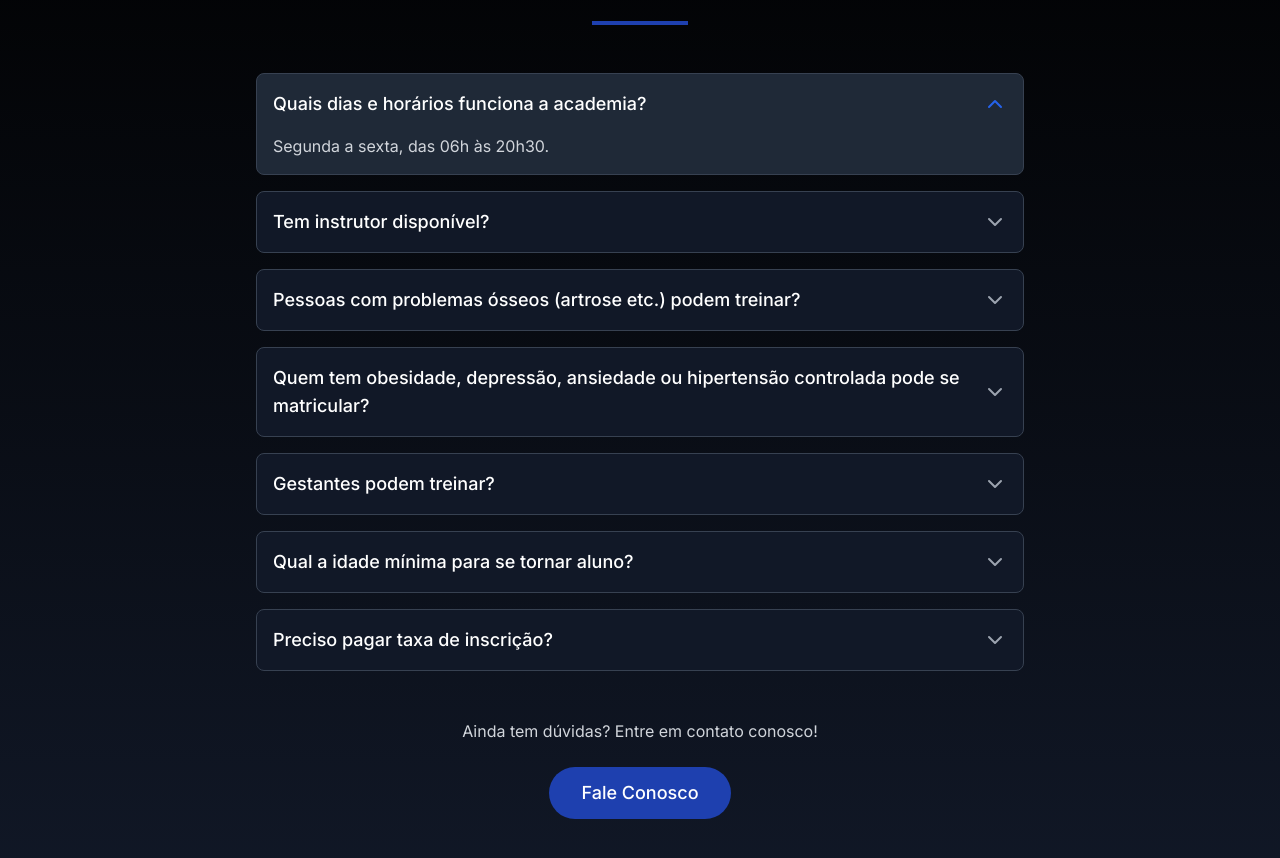
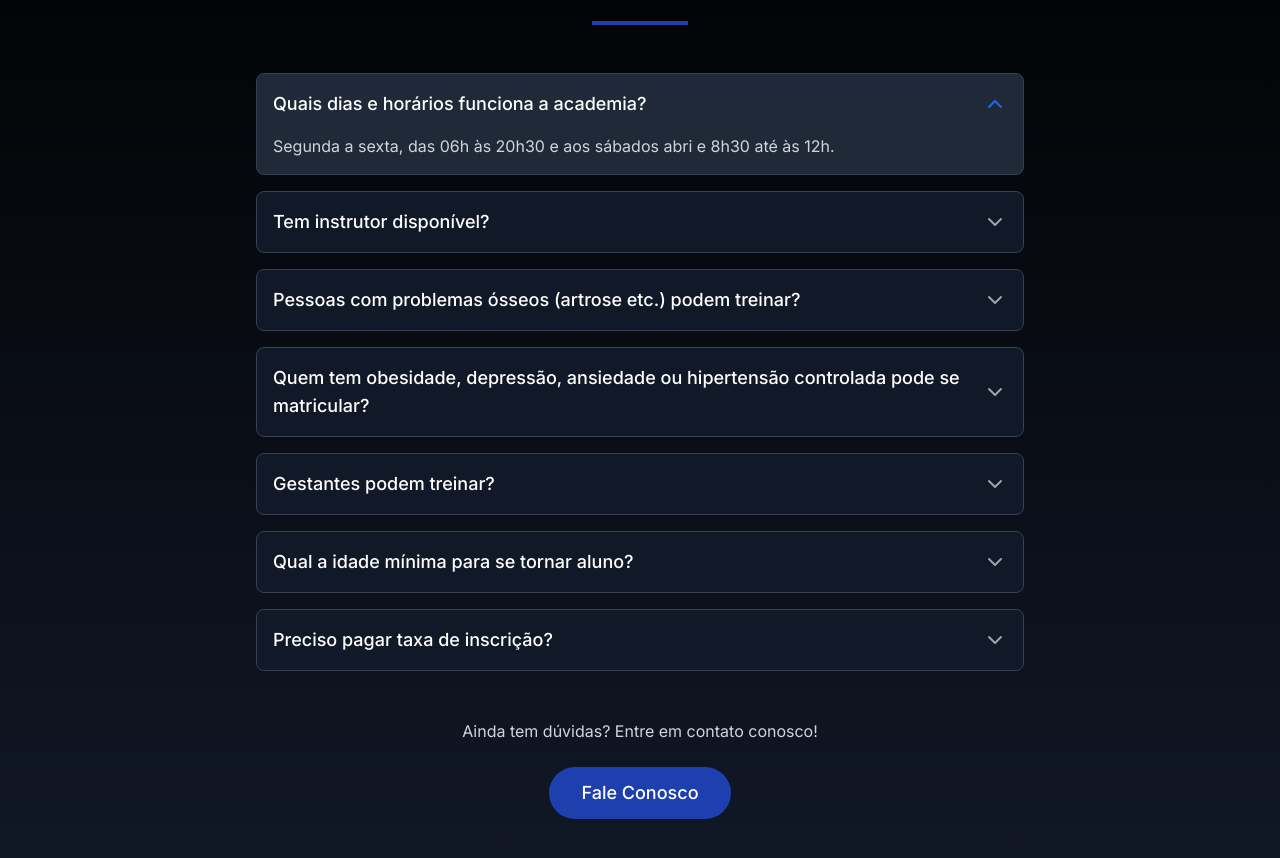
Before and after one commit to erivamjr/gym-cris, a Next.js app: page / in a window 1280 px wide. Shown: the part 6320-7178 px from the top of the page. Built offline with nearby package versions, Linux system fonts and the light colour scheme.

Commit message:
docs: improve FAQ response

```diff
--- a/src/components/Faq.tsx
+++ b/src/components/Faq.tsx
@@ -10,7 +10,7 @@ const Faq = () => {
   const faqs = [
     {
       question: "Quais dias e horários funciona a academia?",
-      answer: "Segunda a sexta, das 06h às 20h30."
+      answer: "Segunda a sexta, das 06h às 20h30 e aos sábados abri e 8h30 até às 12h."
     },
     {
       question: "Tem instrutor disponível?",
```
